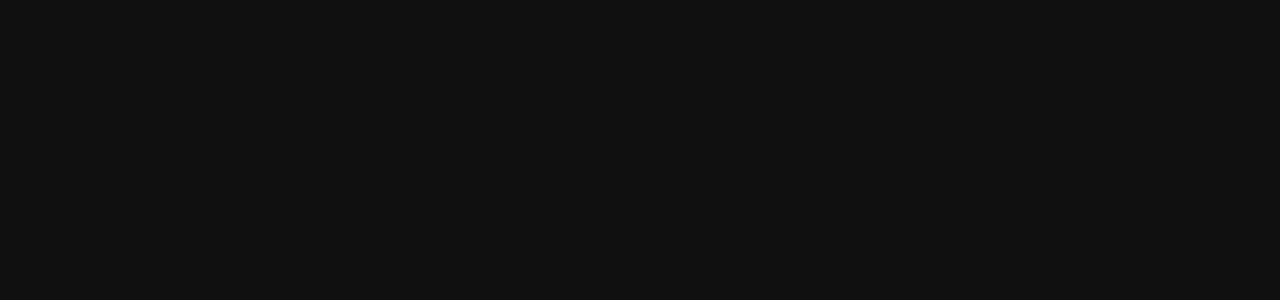
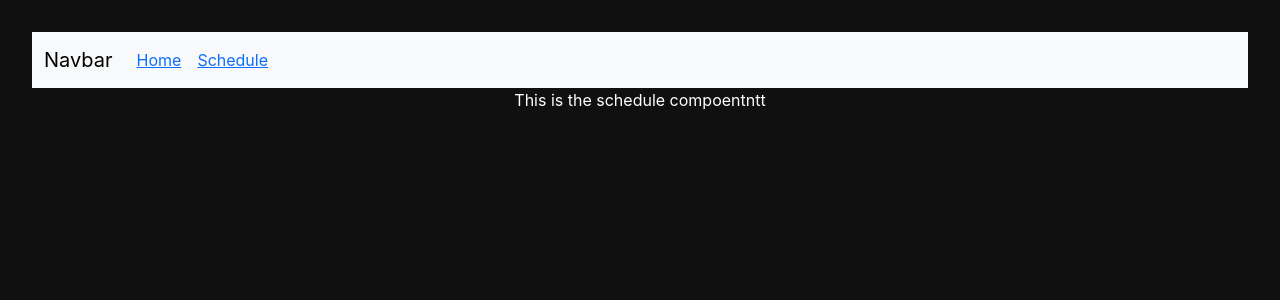
Before and after one commit to Raidanor/scheduler, a React (Vite) app: page /schedule in a window 1280 px wide. Before the commit this address had no page. Shown: the top 300 px of the page. Built offline with nearby package versions, Linux system fonts and the light colour scheme; the HTML template or start-up script is replaced by a standard one.

Commit message:
added bootstrap

```diff
--- a/src/App.jsx
+++ b/src/App.jsx
@@ -1,10 +1,15 @@
 import './App.css'
 import { useState, useEffect } from 'react'
 import { supabase } from './supabaseClient'
+
+//importing components
 import Auth from './Auth'
 import Account from './Account'
+import Navbar from './components/Navbar'
+import Schedule from './components/Schedule'
 
-//react ronuting
+
+//react routing
 import { BrowserRouter, Route, Routes } from "react-router-dom"
 
 
@@ -26,8 +31,11 @@ function App()
 
     return (
         <BrowserRouter>
+            <Navbar />
             <Routes>
                 <Route exact path="/" element={<LoginBar session={ session }/>}/>
+                <Route exact path="/schedule" element={<Schedule />}/>
+
                 {/* <Route exact path="/" element={<Account key={ session.user.id } session={ session} />}/> */}
 
 
--- a/src/components/Navbar.jsx
+++ b/src/components/Navbar.jsx
@@ -16,14 +16,9 @@ function Navbar()
                             <a class="nav-link active" aria-current="page"><Link to="/">Home</Link></a>
                         </li>
                         <li class="nav-item">
-                            <a class="nav-link"><Link to="/Europe">Europe Quiz</Link></a>
+                            <a class="nav-link active" aria-current="page"><Link to="/Schedule">Schedule</Link></a>
                         </li>
-                        <li class="nav-item">
-                            <a class="nav-link"><Link to="/English">English Quiz</Link></a>
-                        </li>
-                        <li class="nav-item">
-                            <a class="nav-link"><Link to="/CustomQuiz">Custom Quiz</Link></a>
-                        </li>
+
                     </ul>
                     {/* <form class="d-flex">
                         <input class="form-control me-2" type="search" placeholder="Search" aria-label="Search" />
--- /dev/null
+++ b/src/components/Schedule.jsx
@@ -0,0 +1,14 @@
+import { useState, useEffect } from 'react'
+import { supabase } from '../supabaseClient'
+
+function Schedule()
+{
+
+    return(
+        <div>
+            This is the schedule compoentntt
+        </div>
+    )
+}
+
+export default Schedule;
```
